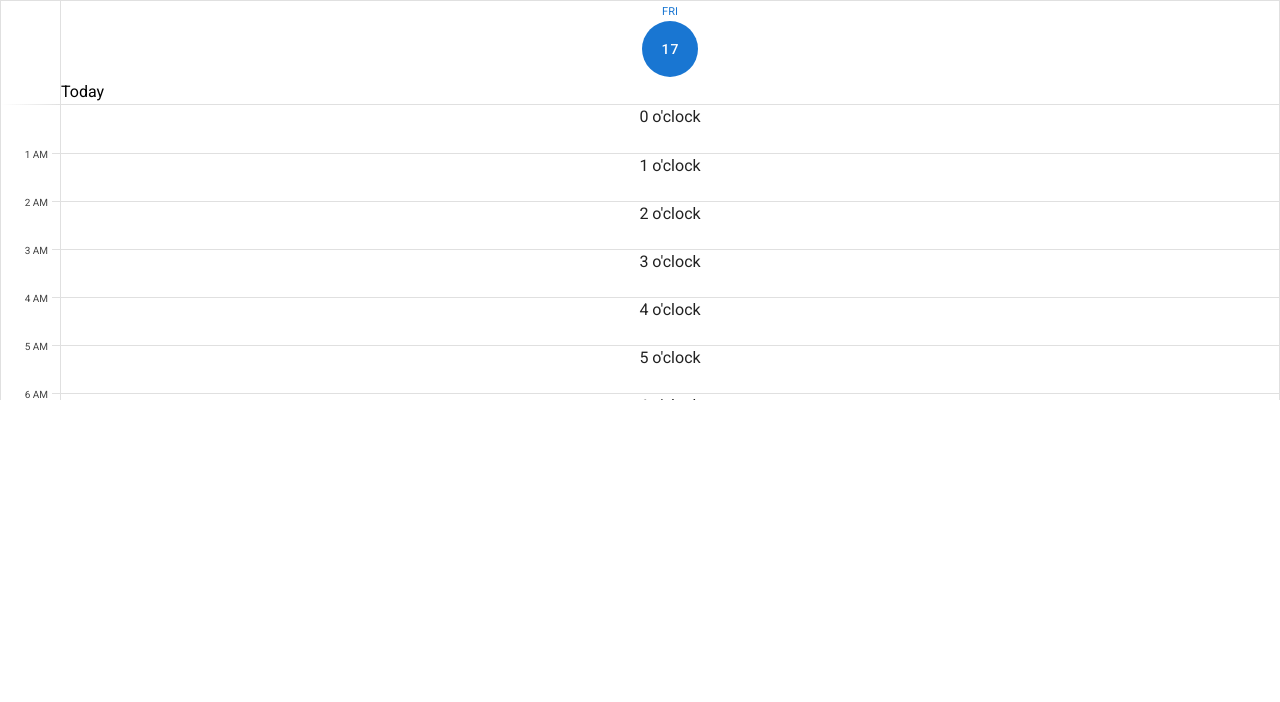
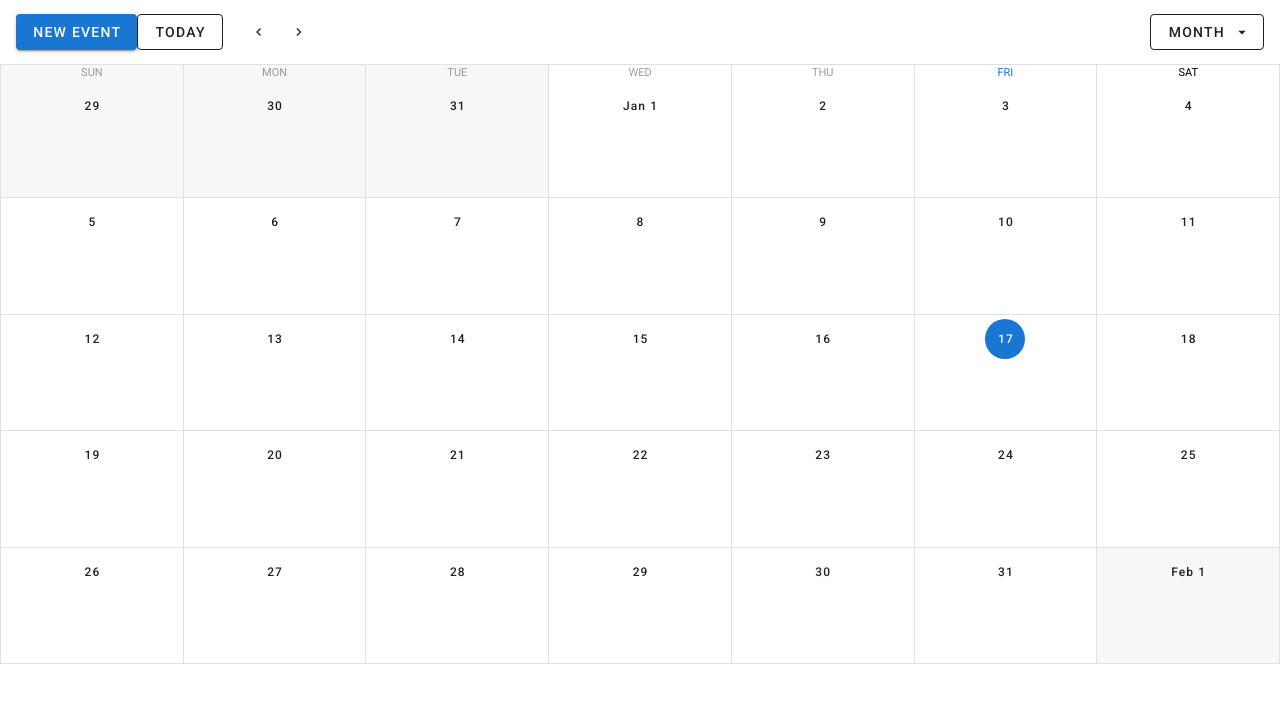
Before and after one commit to werner/event_calendar_front, a Vue app: page / in a window 1280 px wide. Shown: the top 702 px of the page. Built offline with nearby package versions, Linux system fonts and the light colour scheme; what vue-textarea-autosize would draw is missing.

Commit message:
Refactor calendar to add some basic features with the dialog

```diff
--- a/src/components/EventCalendar.vue
+++ b/src/components/EventCalendar.vue
@@ -1,35 +1,246 @@
 <template>
-  <v-row>
+  <v-row class="fill-height">
     <v-col>
-      <v-sheet height="400">
+      <v-sheet height="64">
+        <v-toolbar flat color="white">
+          <v-btn color="primary" dark @click.stop="dialog = true">New Event</v-btn>
+          <v-btn outlined class="mr-4" @click="setToday">Today</v-btn>
+          <v-btn fab text small @click="prev">
+            <v-icon small>mdi-chevron-left</v-icon>
+          </v-btn>
+          <v-btn fab text small @click="next">
+            <v-icon small>mdi-chevron-right</v-icon>
+          </v-btn>
+          <v-toolbar-title>{{ title }}</v-toolbar-title>
+          <div class="flex-grow-1"></div>
+          <v-menu bottom right>
+            <template v-slot:activator="{ on }">
+              <v-btn outlined v-on="on">
+                <span>{{ typeToLabel[type] }}</span>
+                <v-icon right>mdi-menu-down</v-icon>
+              </v-btn>
+            </template>
+            <v-list>
+              <v-list-item @click="type = 'day'">
+                <v-list-item-title>Day</v-list-item-title>
+              </v-list-item>
+              <v-list-item @click="type = 'week'">
+                <v-list-item-title>Week</v-list-item-title>
+              </v-list-item>
+              <v-list-item @click="type = 'month'">
+                <v-list-item-title>Month</v-list-item-title>
+              </v-list-item>
+              <v-list-item @click="type = '4day'">
+                <v-list-item-title>4 days</v-list-item-title>
+              </v-list-item>
+            </v-list>
+          </v-menu>
+        </v-toolbar>
+      </v-sheet>
+
+      <v-dialog v-model="dialog" max-width="500">
+        <v-card>
+          <v-container>
+            <v-form @submit.prevent="addEvent">
+              <v-text-field v-model="name" type="text" label="event name (required)"></v-text-field>
+              <v-text-field v-model="details" type="text" label="detail"></v-text-field>
+              <v-text-field v-model="start" type="date" label="start (required)"></v-text-field>
+              <v-text-field v-model="end" type="date" label="end (required)"></v-text-field>
+              <v-text-field v-model="color" type="color" label="color (click to open color menu)"></v-text-field>
+              <v-btn
+                type="submit"
+                color="primary"
+                class="mr-4"
+                @click.stop="dialog = false"
+              >create event</v-btn>
+            </v-form>
+          </v-container>
+        </v-card>
+      </v-dialog>
+
+      <v-dialog v-model="dialogDate" max-width="500">
+        <v-card>
+          <v-container>
+            <v-form @submit.prevent="addEvent">
+              <v-text-field v-model="name" type="text" label="event name (required)"></v-text-field>
+              <v-text-field v-model="details" type="text" label="detail"></v-text-field>
+              <v-text-field v-model="start" type="date" label="start (required)"></v-text-field>
+              <v-text-field v-model="end" type="date" label="end (required)"></v-text-field>
+              <v-text-field v-model="color" type="color" label="color (click to open color menu)"></v-text-field>
+              <v-btn
+                type="submit"
+                color="primary"
+                class="mr-4"
+                @click.stop="dialog = false"
+              >create event</v-btn>
+            </v-form>
+          </v-container>
+        </v-card>
+      </v-dialog>
+
+      <v-sheet height="600">
         <v-calendar
+          ref="calendar"
+          v-model="focus"
           color="primary"
-          type="day"
+          :events="events"
+          :event-color="getEventColor"
+          :event-margin-bottom="3"
+          :now="today"
+          :type="type"
+          @click:more="viewDay"
+          @click:date="setDialogDate"
+        ></v-calendar>
+        <v-menu
+          v-model="selectedOpen"
+          :close-on-content-click="false"
+          :activator="selectedElement"
+          offset-x
         >
-          <template v-slot:day-header="{ present }">
-            <template
-              v-if="present"
-              class="text-center"
-            >
-              Today
-            </template>
-          </template>
+          <v-card color="grey lighten-4" :width="350" flat>
+            <v-toolbar :color="selectedEvent.color" dark>
+              <v-btn icon>
+                <v-icon>mdi-delete</v-icon>
+              </v-btn>
+              <v-toolbar-title v-html="selectedEvent.name"></v-toolbar-title>
+              <div class="flex-grow-1"></div>
+            </v-toolbar>
 
-          <template v-slot:interval="{ hour }">
-            <div
-              class="text-center"
-            >
-              {{ hour }} o'clock
-            </div>
-          </template>
-        </v-calendar>
+            <v-card-text>
+              <form v-if="currentlyEditing !== selectedEvent.id">{{ selectedEvent.details }}</form>
+              <form v-else>
+                <textarea-autosize
+                  v-model="selectedEvent.details"
+                  type="text"
+                  style="width: 100%"
+                  :min-height="100"
+                  placeholder="add note"
+                ></textarea-autosize>
+              </form>
+            </v-card-text>
+
+            <v-card-actions>
+              <v-btn text color="secondary" @click="selectedOpen = false">close</v-btn>
+              <v-btn
+                v-if="currentlyEditing !== selectedEvent.id"
+                text
+                @click.prevent="editEvent(selectedEvent)"
+              >edit</v-btn>
+              <v-btn text v-else type="submit">Save</v-btn>
+            </v-card-actions>
+          </v-card>
+        </v-menu>
       </v-sheet>
     </v-col>
   </v-row>
 </template>
 
 <script>
-  export default {
-    data: () => ({}),
+export default {
+  data: () => ({
+    today: new Date().toISOString().substr(0, 10),
+    focus: new Date().toISOString().substr(0, 10),
+    type: 'month',
+    typeToLabel: {
+      month: 'Month',
+      week: 'Week',
+      day: 'Day',
+      '4day': '4 Days',
+    },
+    name: null,
+    details: null,
+    start: null,
+    end: null,
+    color: '#1976D2', // default event color
+    currentlyEditing: null,
+    selectedEvent: {},
+    selectedElement: null,
+    selectedOpen: false,
+    events: [],
+    dialog: false,
+    dialogDate: false
+  }),
+  mounted () {
+    this.getEvents()
+  },
+  computed: {
+    title () {
+      const { start, end } = this
+      if (!start || !end) {
+        return ''
+      }
+      const startMonth = this.monthFormatter(start)
+      const endMonth = this.monthFormatter(end)
+      const suffixMonth = startMonth === endMonth ? '' : endMonth
+      const startYear = start.year
+      const endYear = end.year
+      const suffixYear = startYear === endYear ? '' : endYear
+      const startDay = start.day + this.nth(start.day)
+      const endDay = end.day + this.nth(end.day)
+      switch (this.type) {
+        case 'month':
+        return `${startMonth} ${startYear}`
+        case 'week':
+        case '4day':
+        return `${startMonth} ${startDay} ${startYear} - ${suffixMonth} ${endDay} ${suffixYear}`
+        case 'day':
+        return `${startMonth} ${startDay} ${startYear}`
+      }
+      return ''
+    },
+    monthFormatter () {
+      return this.$refs.calendar.getFormatter({
+        timeZone: 'UTC', month: 'long',
+      })
+    }
+  },
+  methods: {
+    async getEvents () {
+    },
+    setDialogDate( { date }) {
+      this.dialogDate = true
+      this.focus = date
+    },
+    viewDay ({ date }) {
+      this.focus = date
+      this.type = 'day'
+    },
+    getEventColor (event) {
+      return event.color
+    },
+    setToday () {
+      this.focus = this.today
+    },
+    prev () {
+      this.$refs.calendar.prev()
+    },
+    next () {
+      this.$refs.calendar.next()
+    },
+    async addEvent () {
+      if (this.name && this.start && this.end) {
+        this.getEvents()
+        this.name = '',
+        this.details = '',
+        this.start = '',
+        this.end = '',
+        this.color = ''
+      } else {
+        alert('You must enter event name, start, and end time')
+      }
+    },
+    editEvent (ev) {
+      this.currentlyEditing = ev.id
+    },
+    updateRange ({ start, end }) {
+      this.start = start
+      this.end = end
+    },
+    nth (d) {
+      return d > 3 && d < 21
+      ? 'th'
+      : ['th', 'st', 'nd', 'rd', 'th', 'th', 'th', 'th', 'th', 'th'][d % 10]
+    }
   }
+}
 </script>
```
